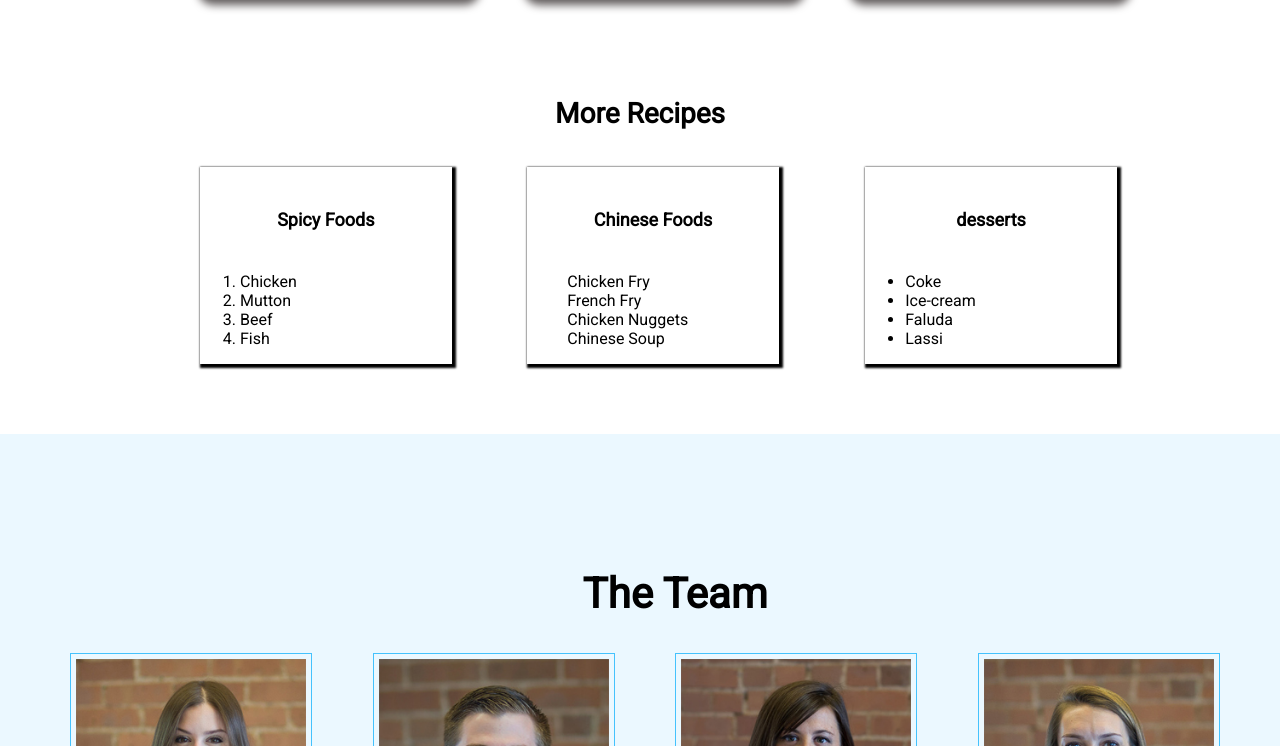
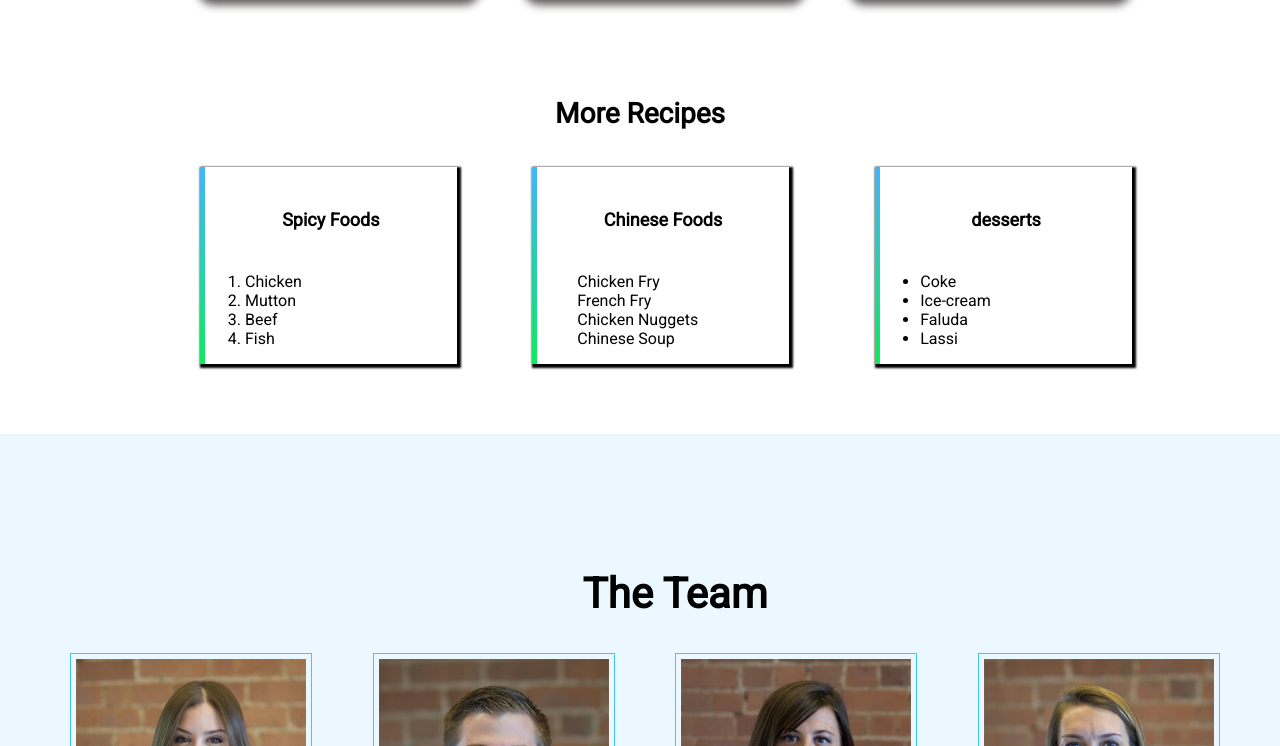
Before and after one commit to shuhelahm/food-network, a plain HTML site: page index.html in a window 1280 px wide. Shown: the part 1742-2488 px from the top of the page. Drawn offline with Linux system fonts and the light colour scheme.

Commit message:
more recipes column border slice added

```diff
--- a/index.html
+++ b/index.html
@@ -17,7 +17,7 @@
         <div class="header-section flexible-content">
             <div class="header-left">
                 <h5>Follow Us on <a target="_blank" href="https://www.facebook.com" class="header-link">facebook</a></h5>
-                <h5>Contact: foodnetwork***@gmail.com</h5>
+                <h5>Contact: foodnetwork123@gmail.com</h5>
             </div>
             <div class="header-right">
                 <div class="input-section">
--- a/style.css
+++ b/style.css
@@ -197,9 +197,10 @@ a{
 .column-1,.column-2,.column-3{
     width: 23.3%;
     margin-right: 7%;
-    border: 1px solid black;
-    border: none;
     box-shadow: 2px 2px 2px 2px #000;
+    border-left: 5px solid;
+    border-image: linear-gradient(#44B4FC, #10e95c);
+    border-image-slice: 1;
 }
 
 .column-2{
```
